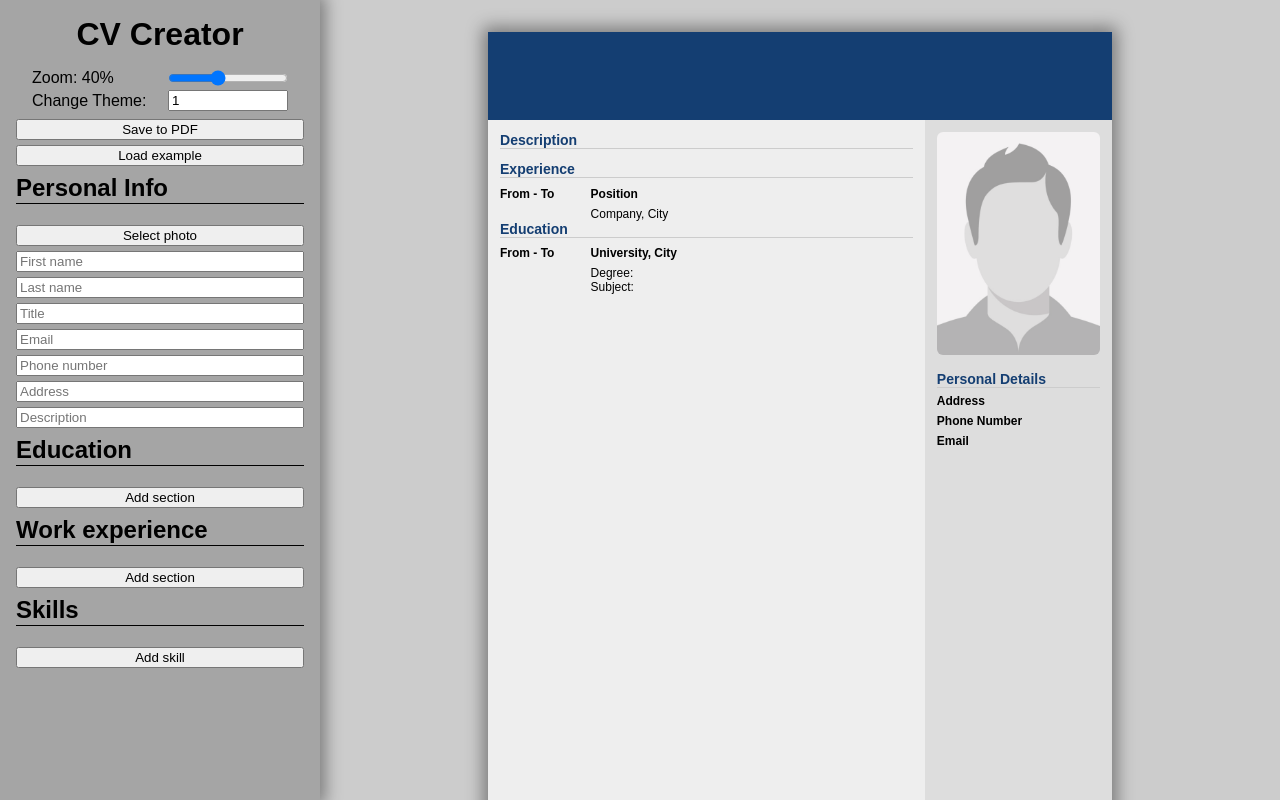
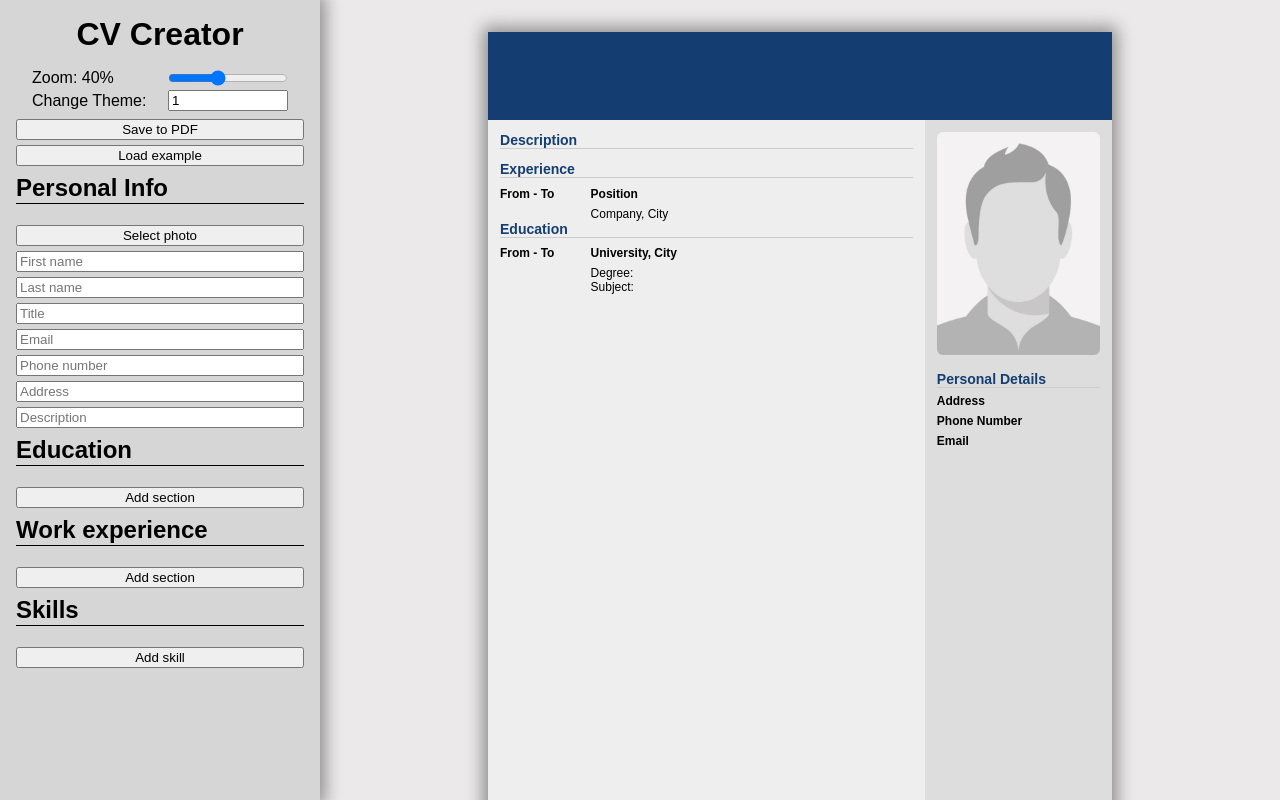
Before and after one commit to clikuki/cv-creator, a React (Create React App) app: page / in a window 1280 px wide. Built offline with nearby package versions, Linux system fonts and the light colour scheme.

Commit message:
made editor and wrapper backgrounds brighter

```diff
--- a/src/css/main.module.css
+++ b/src/css/main.module.css
@@ -24,7 +24,7 @@ body {
 
 .sidebar {
 	box-shadow: 0 0 1rem 0.3rem #0006;
-	background-color: #a5a5a5;
+	background-color: #d6d6d6;
 	z-index: 1;
 	overflow: auto;
 	scrollbar-width: thin;
@@ -108,7 +108,7 @@ body {
 	align-items: flex-start;
 	padding: 2rem;
 	overflow: auto;
-	background-color: #cccccc;
+	background-color: #ebe9e9;
 }
 
 .cvWrapper > * {
```
